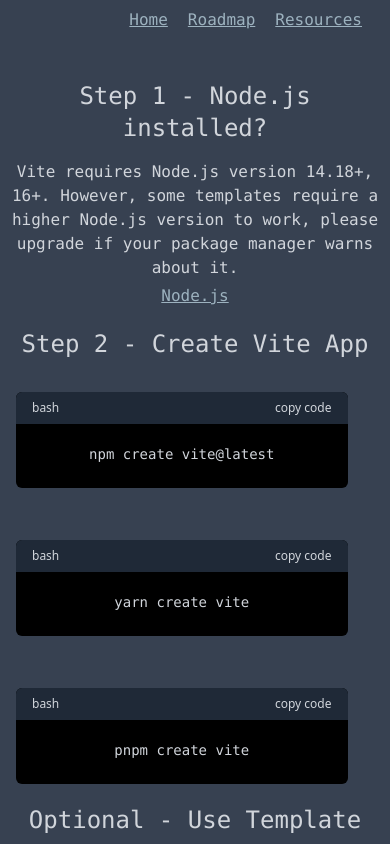
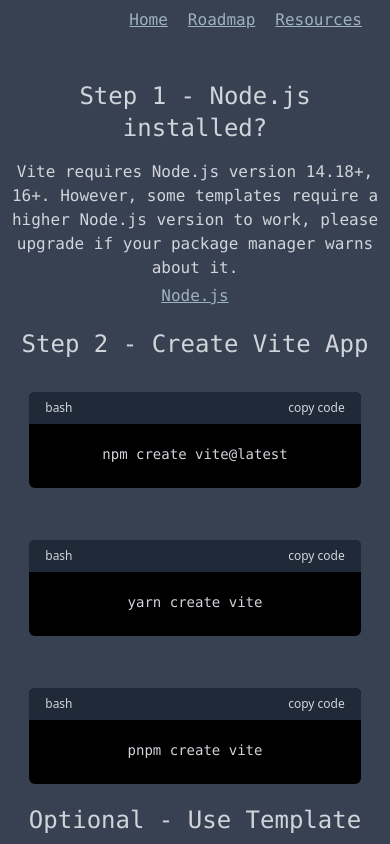
Before and after one commit to timobickmann/roadmap, a React (Vite) app: page /resources/vite/setup in a window 390 px wide. Shown: the top 844 px of the page. Built offline with nearby package versions, Linux system fonts and the light colour scheme; some icons are missing.

Commit message:
mobile test

```diff
--- a/src/components/SetupStep.tsx
+++ b/src/components/SetupStep.tsx
@@ -30,12 +30,13 @@
                 </Link>
               )}
               {element.code !== "" && (
-                <div className="mx-2 sm:mx-0">
+                <div className="mx-auto sm:mx-0">
                   <CodeBlock
-                  file={element.file}
-                  language={element.language}
-                  code={element.code}
-                /></div>
+                    file={element.file}
+                    language={element.language}
+                    code={element.code}
+                  />
+                </div>
               )}
             </div>
           </>
```
